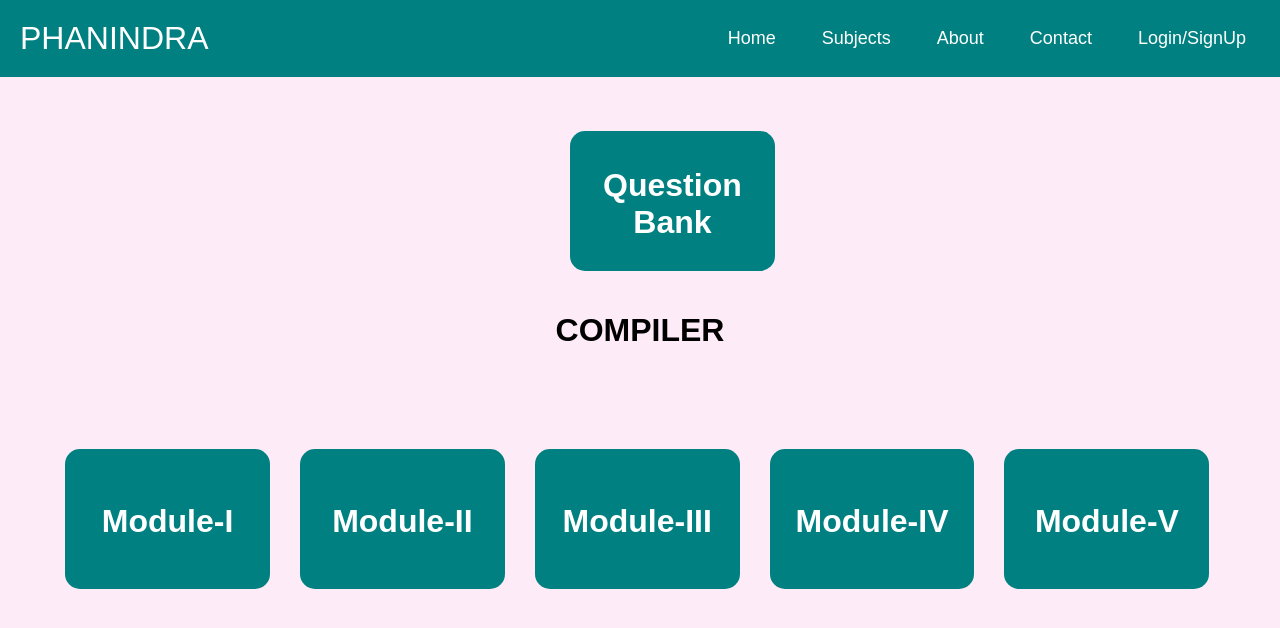
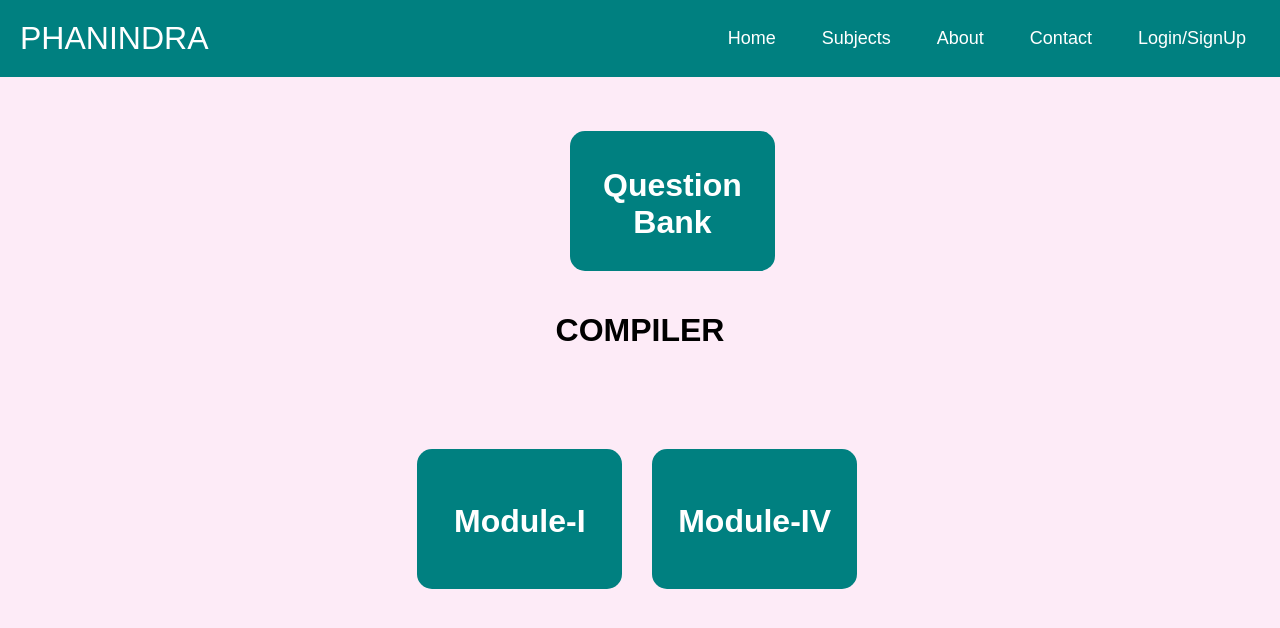
Before and after one commit to phanindrachowdary123/VSEM, a plain HTML site: page CD_/cdhome.html in a window 1280 px wide. Drawn offline with Linux system fonts and the light colour scheme.

Commit message:
Update cdhome.html

```diff
--- a/CD_/cdhome.html
+++ b/CD_/cdhome.html
@@ -139,10 +139,10 @@
       <br><br><br><br><br>
       <div class="center">
         <a href="CDMOD-I/CDMOD-I.html"><div class="box"><br><br><br><h1>Module-I</h1></div></a>
-        <a href="CDMOD-II/CDMOD-II.html"><div class="box"><br><br><br><h1>Module-II</h1></div></a>
-        <a href="CDMOD-III/CDMOD-III.html"><div class="box"><br><br><br><h1>Module-III</h1></div></a>
+<!--         <a href="CDMOD-II/CDMOD-II.html"><div class="box"><br><br><br><h1>Module-II</h1></div></a> -->
+<!--         <a href="CDMOD-III/CDMOD-III.html"><div class="box"><br><br><br><h1>Module-III</h1></div></a> -->
         <a href="CDMOD-IV/CDMOD-IV.html"><div class="box"><br><br><br><h1>Module-IV</h1></div></a>
-        <a href="CDMOD-V/CDMOD-V.html"><div class="box"><br><br><br><h1>Module-V</h3></div></a>
+<!--         <a href="CDMOD-V/CDMOD-V.html"><div class="box"><br><br><br><h1>Module-V</h3></div></a> -->
     </div>
 </body>
 </html>
```
